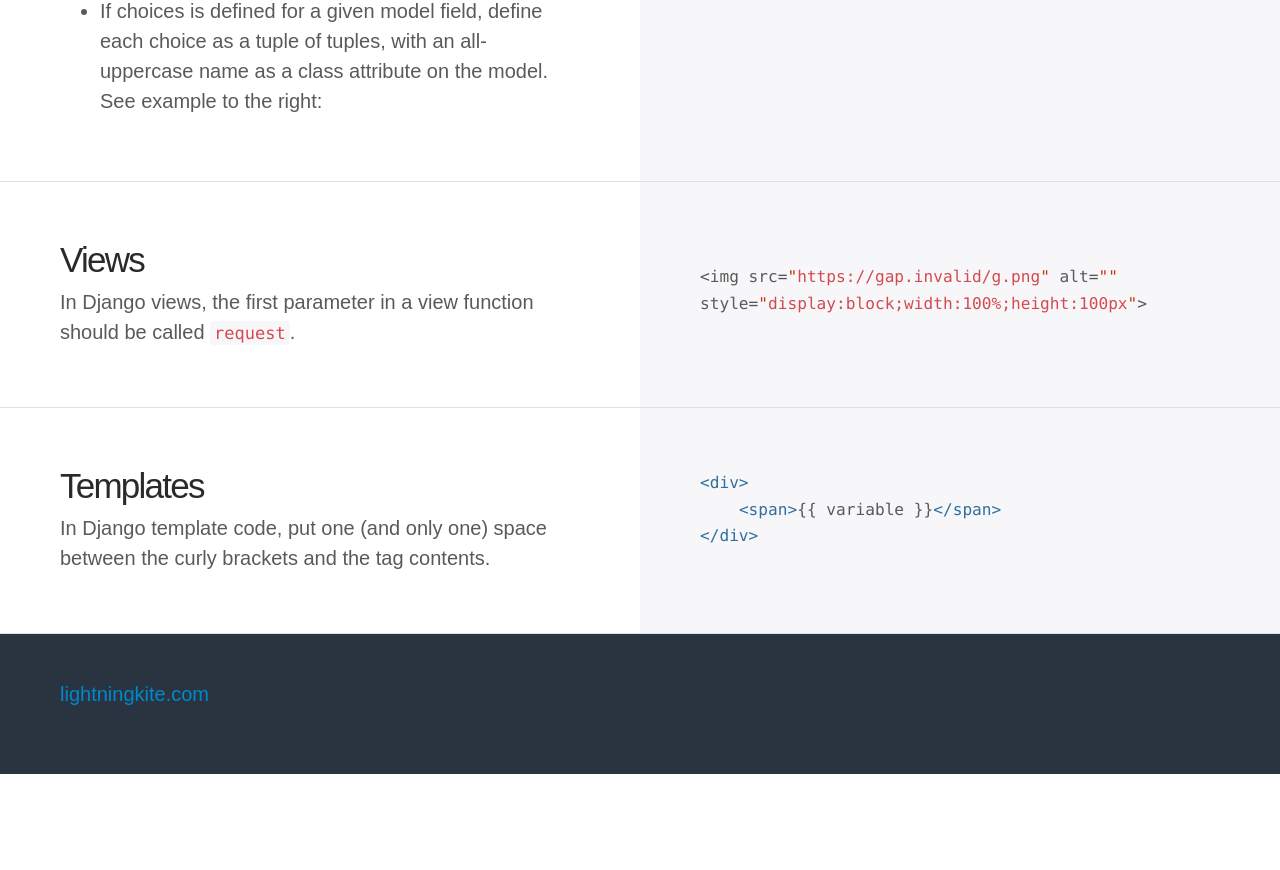
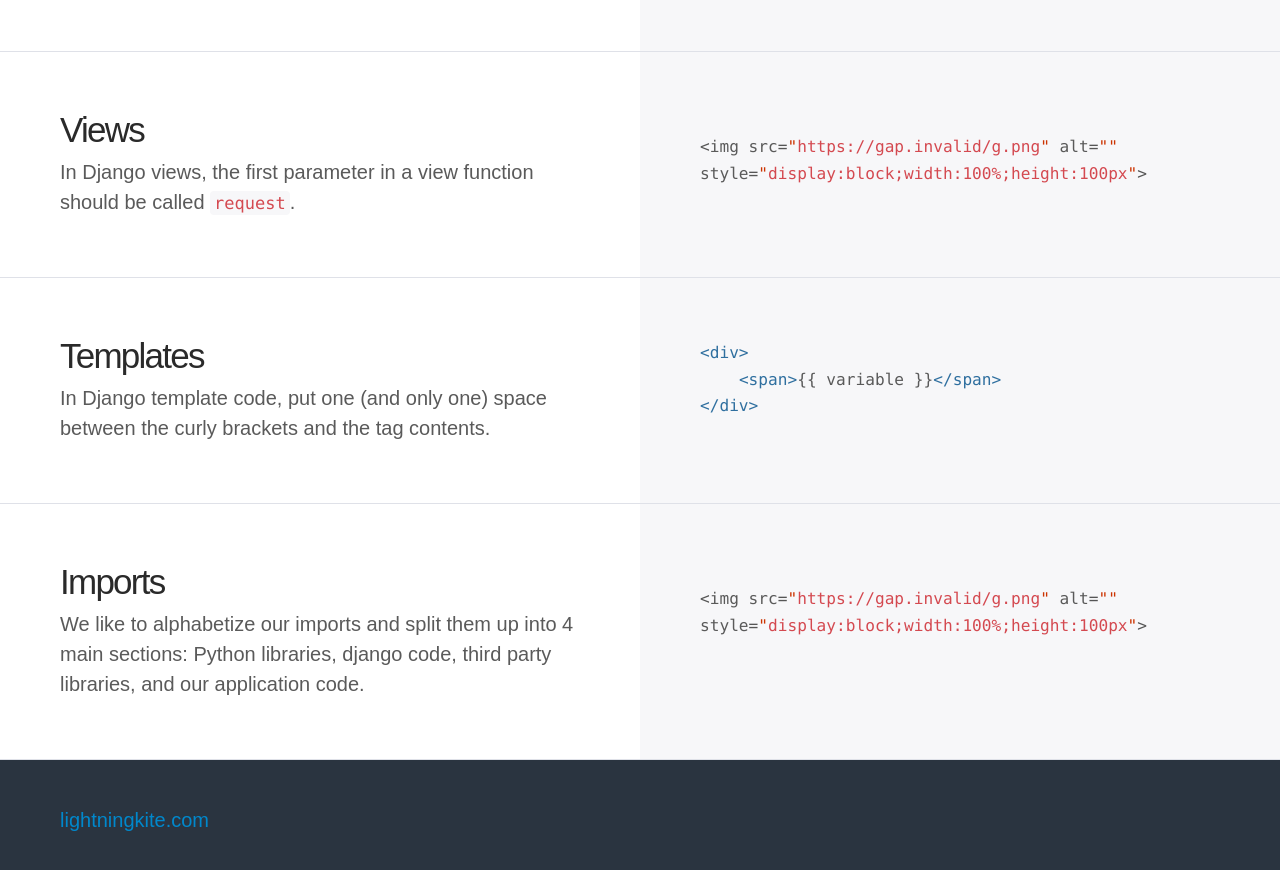
Before and after one commit to lightningkite/styles, a Jekyll site: the page built from python/index.html, in a window 1280 px wide and 900 px high, scrolled down 3213 px. Shown: the top 870 px of the window. Built offline with Jekyll 4.4.1, drawn with Linux system fonts in a browser that asks for light colours; Markdown is read by kramdown in place of the engine named in the settings; before the commit the page ends 3987 px from its top, so only the background shows below that.

Commit message:
Adding style guide info for imports in our python code

```diff
--- a/objective-c/index.html
+++ b/objective-c/index.html
@@ -7,8 +7,8 @@
     <div class="heading">
         <h2>Objective C - Table of contents</h2>
     </div>
-	<div class="section">
-		<div class="col">
+    <div class="section table-of-contents">
+        <div class="col lk-col">
             <h4>
                 <a href="">HTML</a>
             </h4>
@@ -16,7 +16,7 @@
                 <li><a href="">Link</a></li>
             </ul>
         </div>
-		<div class="col">
+        <div class="col lk-col">
             <h4>
                 <a href="">CSS</a>
             </h4>
--- a/python/index.html
+++ b/python/index.html
@@ -7,8 +7,8 @@
     <div class="heading">
         <h2>Python - Table of contents</h2>
     </div>
-    <div class="section">
-        <div class="col">
+    <div class="section table-of-contents">
+        <div class="col lk-col">
             <h4>
                 <a href="#python">Python</a>
             </h4>
@@ -17,6 +17,8 @@
                 <li><a href="#naming">Naming Conventions</a></li>
                 <li><a href="#spacing">Spacing and Indentation</a></li>
             </ul>
+        </div>
+        <div class="col lk-col">
             <h4>
                 <a href="#django">Django</a>
             </h4>
@@ -24,6 +26,7 @@
                 <li><a href="#models">Models</a></li>
                 <li><a href="#views">Views</a></li>
                 <li><a href="#templates">Templates</a></li>
+                <li><a href="#imports">Imports</a></li>
             </ul>
         </div>
     </div>
@@ -159,4 +162,20 @@
     </div>
     <!-- end template section -->
 
+    <!-- View section -->
+    <div class="section" id="imports">
+        <div class="col">
+            <h3>Imports</h3>
+            <p>
+                We like to alphabetize our imports and split them up into 4 main sections: Python libraries, django code, third party libraries, and our application code.
+            </p>
+        </div>
+        <div class="col">
+            <p>
+                {% highlight python %}{% include python/imports.py %}{% endhighlight %}
+            </p>
+        </div>
+    </div>
+    <!-- end view section -->
+
 </div>
```
Also changed, not shown: 1 other file. Lines whose indentation alone changed are shown as unchanged.
